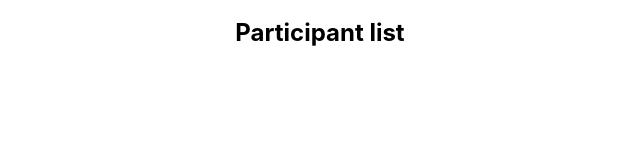
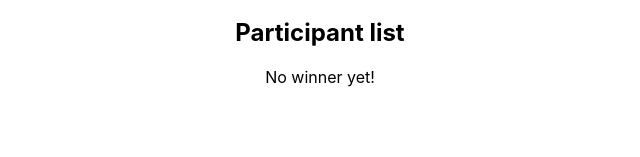
Before and after one commit to teamugcode/teamugcode-raffle, a React (Create React App) app: page / in a window 1280 px wide. Shown: the part 128-285 px from the top of the page, without its empty margins (320-960 px from the left). Built offline with nearby package versions, Linux system fonts and the light colour scheme.

Commit message:
Add result component to show the winner

```diff
--- a/src/App.js
+++ b/src/App.js
@@ -5,10 +5,12 @@ import AddParticipantButton from "./components/AddParticipantButton";
 import React, { useState } from "react";
 import RaffleButton from "./components/RaffleButton";
 import ParticipantList from "./components/ParticipantList";
+import Result from "./components/Result";
 
 function App() {
     const inputRef = React.createRef();
     const [participants, setParticipants] = useState([]);
+    const [resultText, setResultText] = useState("No winner yet!");
     return (
         <div className="App">
             <Title title="Teamugcode Raffle" />
@@ -26,11 +28,13 @@ function App() {
             <RaffleButton
                 participants={participants}
                 text="Raffle the winner"
+                setResultText={setResultText}
             />
             <ParticipantList
                 title="Participant list"
                 participants={participants}
             />
+            <Result text={resultText} />
         </div>
     );
 }
--- a/src/components/RaffleButton.js
+++ b/src/components/RaffleButton.js
@@ -10,7 +10,7 @@ const RaffleButton = (props) => {
         const winner = raffleOneItemFromArray(props.participants);
 
         if (winner) {
-            alert(`We have a winner ${winner}`);
+            props.setResultText(`We have a winner ${winner}`);
         }
     };
     return (
--- /dev/null
+++ b/src/components/Result.js
@@ -0,0 +1,5 @@
+const Result = (props) => {
+    return <p>{props?.text}</p>;
+};
+
+export default Result;
```
